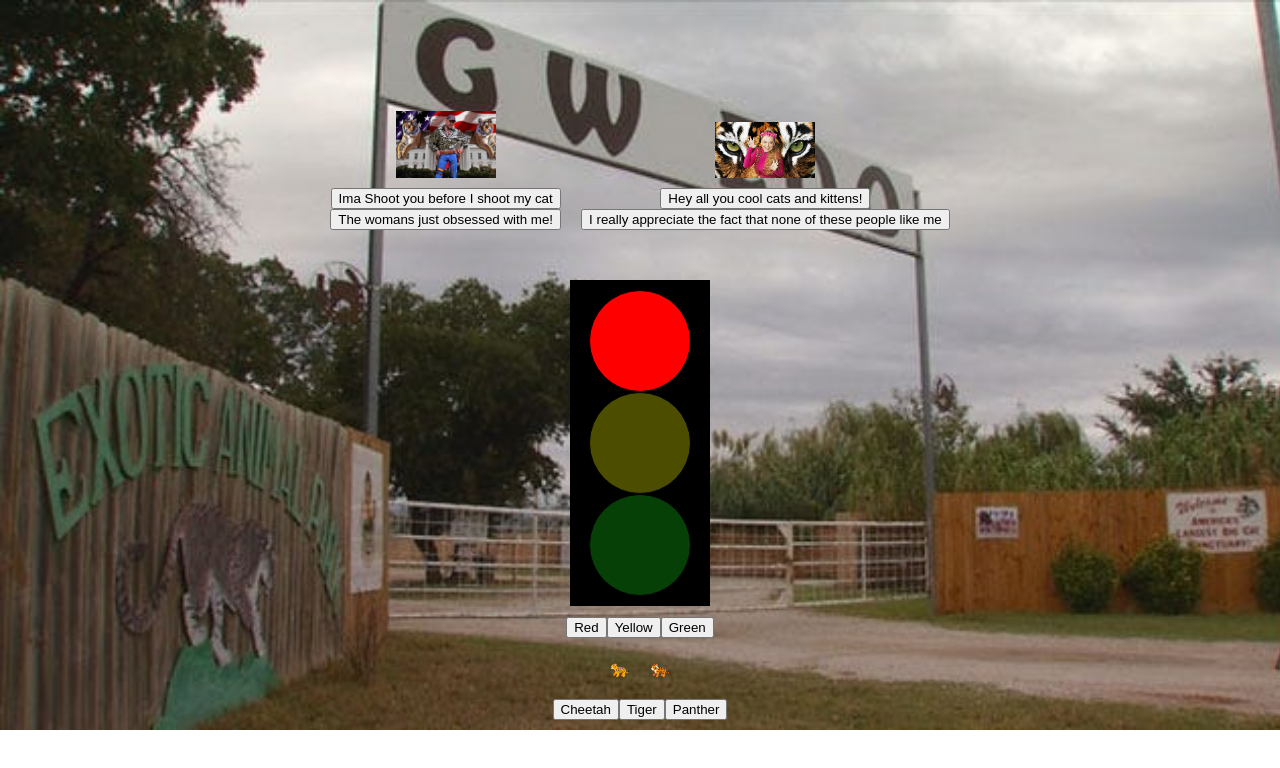
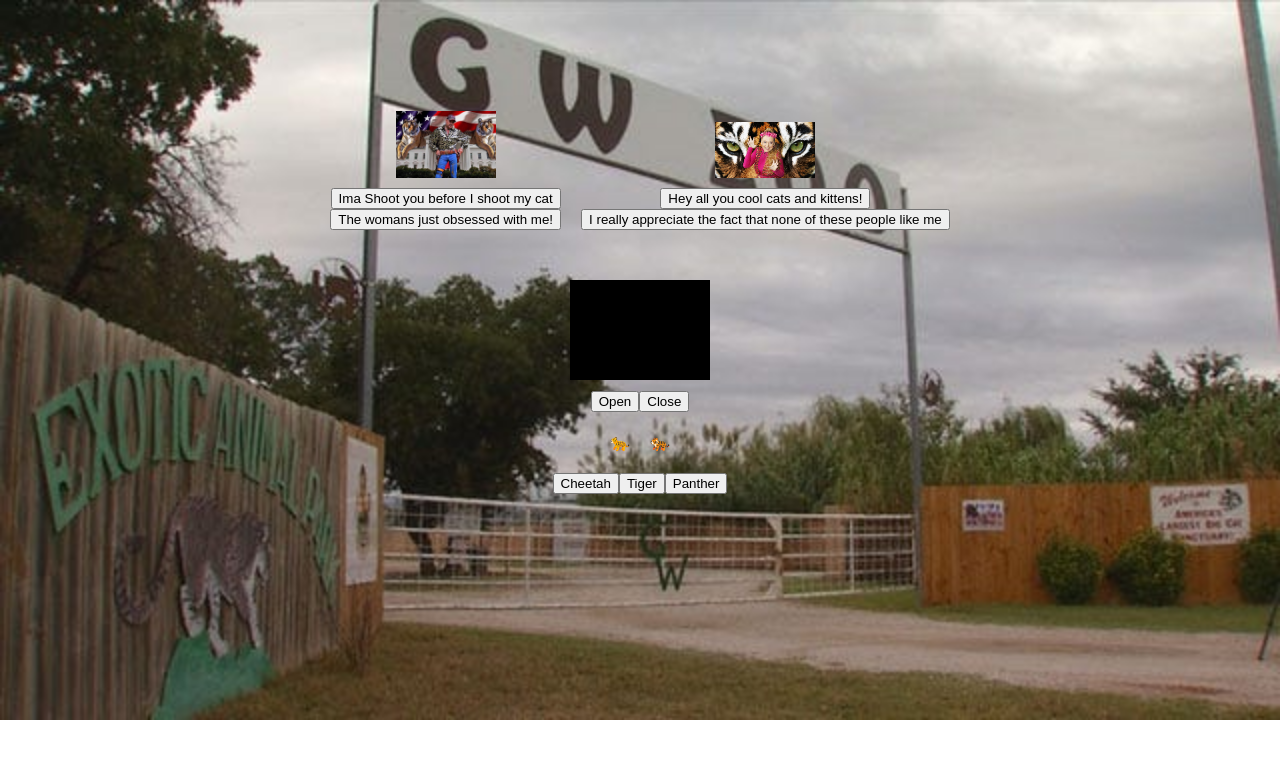
Before and after one commit to taha-amin/from-scratch-busy-zoo-react, a React (Create React App) app: page / in a window 1280 px wide. Shown: the top 768 px of the page. Built offline with nearby package versions, Linux system fonts and the light colour scheme.

Commit message:
refactored code

```diff
--- a/src/App.js
+++ b/src/App.js
@@ -7,7 +7,7 @@ import Parade from './AnimalParade';
 
 function App() {
   //track states for stop lights, animal sizes, and animal parade
-  const [isOpen, setIsOpen] = useState('red');
+  const [isOpen, setIsOpen] = useState('Hello World!');
 
   const [tigerKingSize, setTigerKingSize] = useState(10);
   const [tigerQueenSize, setTigerQueenSize] = useState(10);
@@ -52,9 +52,12 @@ function App() {
 
       <IsOpen isOpen={isOpen} />
       <div className="buttons">
-        <button onClick={() => setIsOpen('red')}>Red</button>
-        <button onClick={() => setIsOpen('yellow')}>Yellow</button>
-        <button onClick={() => setIsOpen('green')}>Green</button>
+        <button onClick={() => setIsOpen('My name is Joe Exotic and we are open for business')}>
+          Open
+        </button>
+        <button onClick={() => setIsOpen('I am never going to financially recover from this')}>
+          Close
+        </button>
       </div>
 
       <Parade animals={traffic} />
--- a/src/OpenSign.js
+++ b/src/OpenSign.js
@@ -4,11 +4,15 @@ export default function IsOpen({ isOpen }) {
   return (
     //this component takes in isOpen prop and renders differently based on whether isOpen props is true or false
     <div className="is-open">
-      <div className={`red circle ${isOpen === 'red' && 'on'}`}></div>
+      {/* <div className={`red circle ${isOpen === 'red' && 'on'}`}></div>
 
       <div className={`yellow circle ${isOpen === 'yellow' && 'on'}`}></div>
 
-      <div className={`green circle ${isOpen === 'green' && 'on'}`}></div>
+      <div className={`green circle ${isOpen === 'green' && 'on'}`}></div> */}
+
+      {isOpen
+        ? 'My name is Joe Exotic and we are open for business'
+        : 'I am never going to financially recover from this'}
     </div>
   );
 }
```
